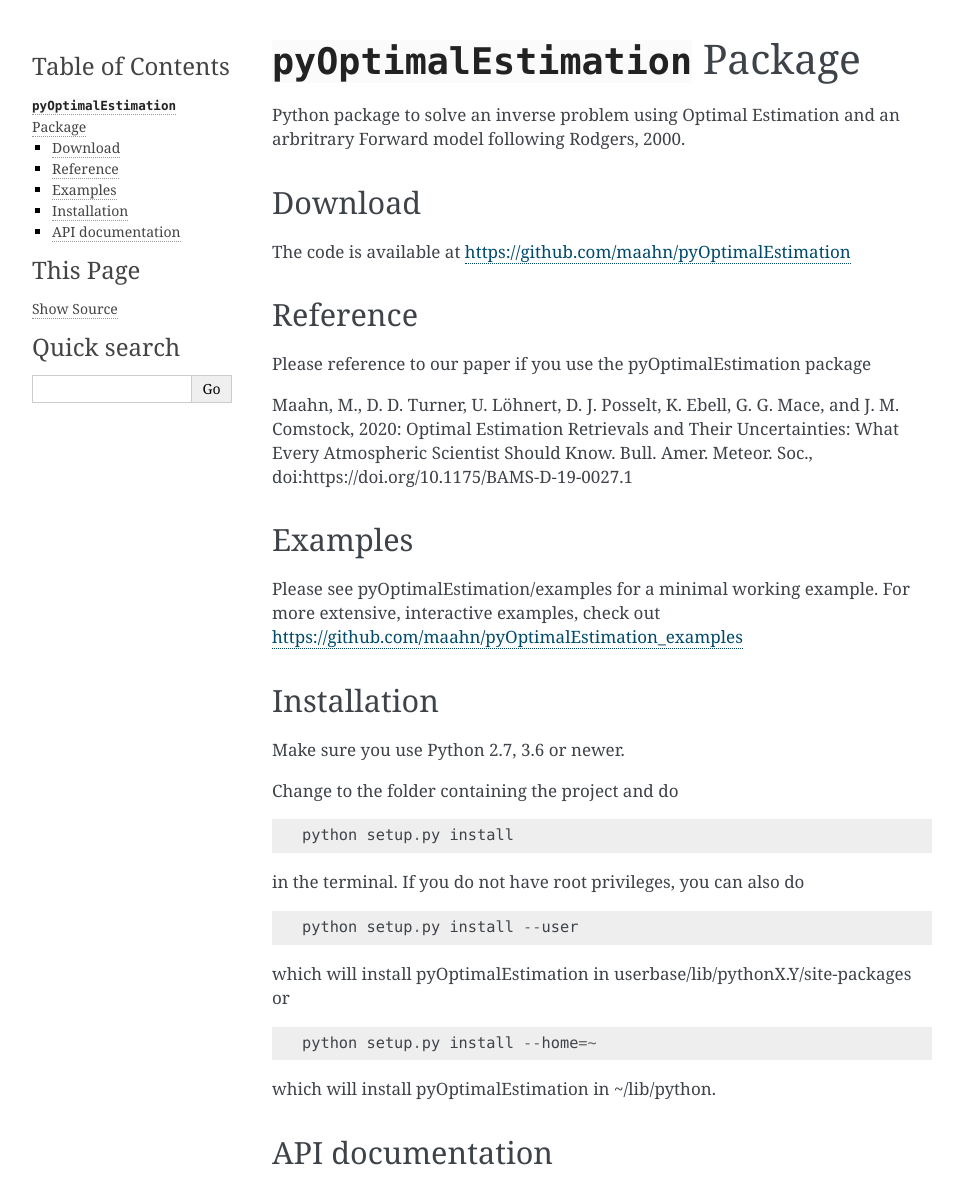
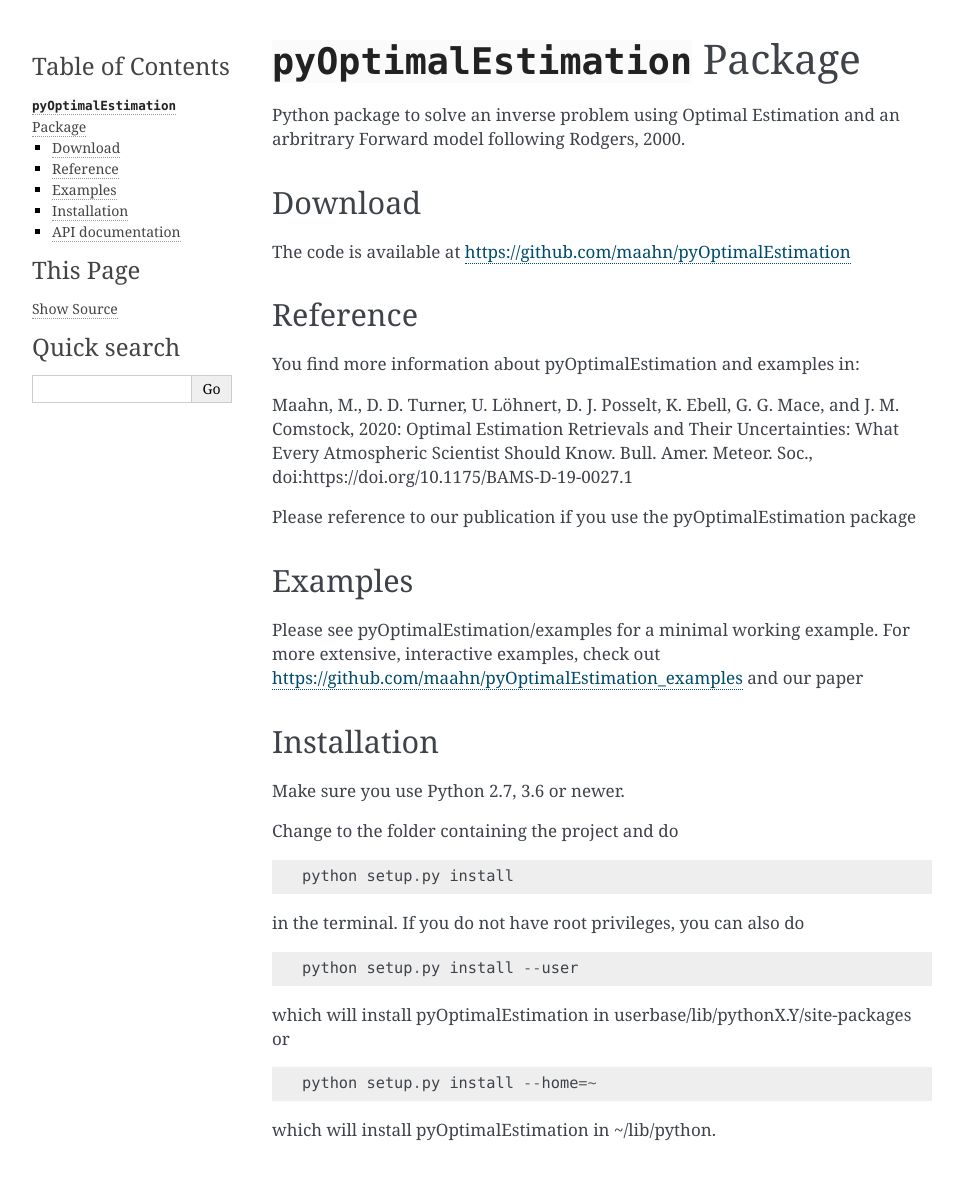
Before and after one commit to maahn/pyOptimalEstimation, a Sphinx documentation site: the page built from docs/index.rst, in a window 1280 px wide, cut to the strip 0-1179 px from the top of the page. Shown: the whole strip, without its empty margins (148-1111 px from the left). Built offline with Sphinx 7.4.7, drawn with Linux system fonts in a browser that asks for light colours.

Commit message:
Update index.rst

```diff
--- a/docs/index.rst
+++ b/docs/index.rst
@@ -18,14 +18,16 @@ The code is available at https://github.com/maahn/pyOptimalEstimation
 Reference
 ---------
 
-Please reference to our paper if you use the pyOptimalEstimation package
+You find more information about pyOptimalEstimation and examples in:
 
 Maahn, M., D. D. Turner, U. Löhnert, D. J. Posselt, K. Ebell, G. G. Mace, and J. M. Comstock, 2020: Optimal Estimation Retrievals and Their Uncertainties: What Every Atmospheric Scientist Should Know. Bull. Amer. Meteor. Soc., doi:https://doi.org/10.1175/BAMS-D-19-0027.1
+
+Please reference to our publication if you use the pyOptimalEstimation package
 
 Examples
 --------
 
-Please see pyOptimalEstimation/examples for a minimal working example. For more extensive, interactive examples, check out  https://github.com/maahn/pyOptimalEstimation_examples
+Please see pyOptimalEstimation/examples for a minimal working example. For more extensive, interactive examples, check out  https://github.com/maahn/pyOptimalEstimation_examples and our paper
 
 
 Installation
```
